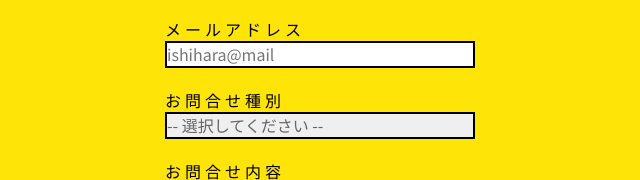
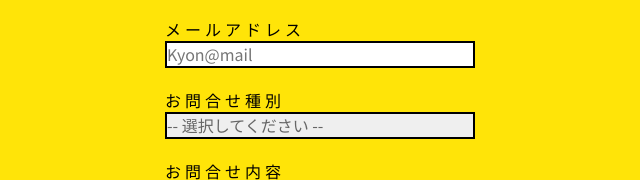
Before and after one commit to KyokoIshihara/webdesign, a plain HTML site: page index.html in a window 1280 px wide. Shown: the part 1886-2066 px from the top of the page, 320-960 px from the left. Drawn offline with Linux system fonts and the light colour scheme.

Commit message:
Update index.html

```diff
--- a/index.html
+++ b/index.html
@@ -136,7 +136,7 @@
                             </div>
                             <div class="form-item">
                                 <dt>メールアドレス</dt>
-                                <dd><input type="email" placeholder="ishihara@mail" name="userEmail"></dd>
+                                <dd><input type="email" placeholder="Kyon@mail" name="userEmail"></dd>
                             </div>
                             <div class="form-item">
                                 <dt>お問合せ種別</dt>
```
